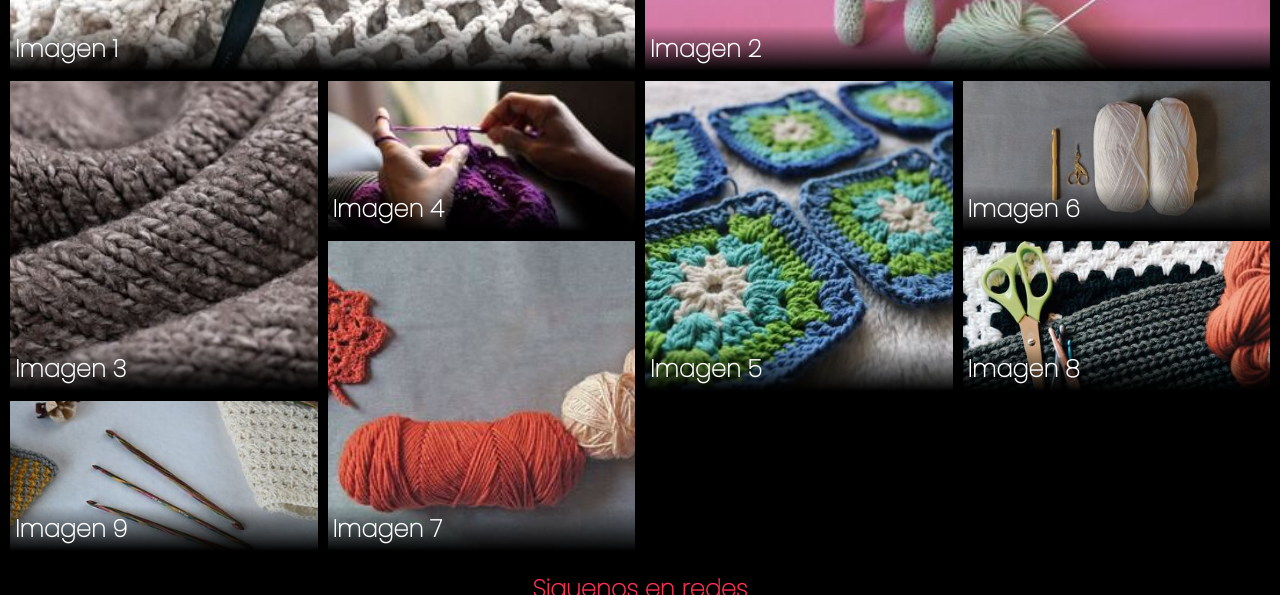
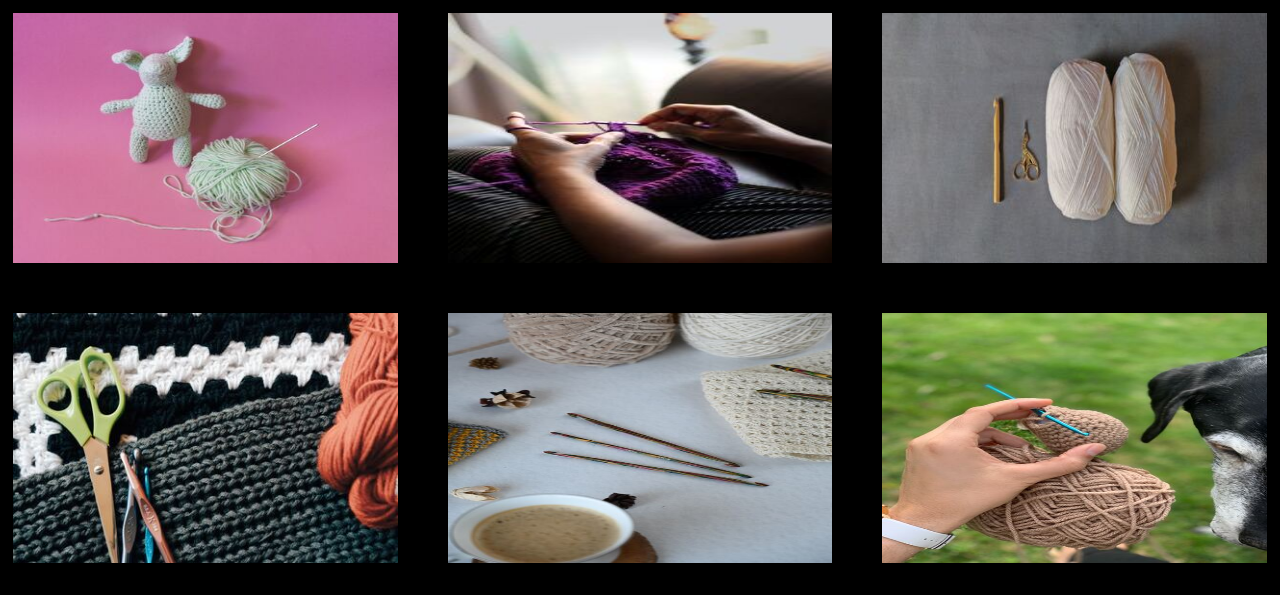
Before and after one commit to AngelMx27/PreEntrega2, a plain HTML site: page pages/galeria.html in a window 1280 px wide. Shown: the part 188-783 px from the top of the page. Drawn offline with nearby package versions, Linux system fonts and the light colour scheme.

Commit message:
Segunda revision

```diff
--- a/css/style.css
+++ b/css/style.css
@@ -467,66 +467,21 @@ form > button:hover,
     }
 }
 /*CSS PARA GALERIA*/
+#gallery .col-lg-4{
 
-.galeria1 h1{
-    text-align: center;
-}
-.gallery-item{
-    position: relative;
+    margin: 0 !important;
+    padding: 25px;
 }
 
-.gallery__title{
-    position: absolute;
-    bottom: 0;
-    color: white;
-    background: linear-gradient(rgba(255,255,255,0),rgba(0,0,0,1));
+#gallery img{
     width: 100%;
-    margin: 0;
-    padding: 5px;
+    height: 250px;
 }
 
-.gallery-container{
-    display: grid;
-    grid-template-columns: repeat(3,1fr);
-    grid-auto-rows: 150px;
-    padding: 10px;
-    gap: 10px;
-
+#gallery img:hover{
+    border: 5px solid #f7f7f7;
 }
 
-.gallery__img{
-    width: 100%;
-    height: 100%;
-    object-fit: cover;
-}
-
-.gallery-item:nth-child(1){
-    grid-column-start: span 2;
-}
-.gallery-item:nth-child(7){
-    grid-row-start: span 2;
-}
-
-.gallery-item:nth-child(3){
-    grid-row-start: span 2;
-}
-
-@media (min-width:760px){
-    .gallery-container{
-        grid-template-columns: repeat(4,1fr);
-    }
-
-    .gallery-item:nth-child(2){
-        grid-column-start: span 2;
-    }
-    .gallery-item:nth-child(3){
-        grid-row-start: span 2;
-    }
-
-    .gallery-item:nth-child(5){
-        grid-row-start: span 2;
-    }
-}
 
 /*CSS PARA CARDS*/
 
@@ -565,13 +520,11 @@ card-img {
 .card-info {
     padding-top: 10%;
 }
-
 .card-button ion-icon
 {
     color: #000000;
     font-size: 20px;
 }
-
 .card-footer {
     width: 100%;
     display: flex;
--- a/pages/galeria.html
+++ b/pages/galeria.html
@@ -5,6 +5,8 @@
     <meta charset="UTF-8">
     <meta name="viewport" content="width=device-width, initial-scale=1.0">
     <title>Galeria</title>
+    <link href="https://cdn.jsdelivr.net/npm/bootstrap@5.3.2/dist/css/bootstrap.min.css" rel="stylesheet"
+        integrity="sha384-T3c6CoIi6uLrA9TneNEoa7RxnatzjcDSCmG1MXxSR1GAsXEV/Dwwykc2MPK8M2HN" crossorigin="anonymous">
     <link rel="stylesheet" href="../css/style.css">
 </head>
 
@@ -20,47 +22,33 @@
             </ul>
         </nav>
     </header>
-    <div class="galeria1">
-        <h1>Galería</h1>
-        <div class="gallery-container">
-            <div class="gallery-item">
-                <img src="../assets/img/10.jpg" alt="" class="gallery__img">
-                <h2 class="gallery__title">Imagen 1</h2>
+    <section id="gallery" class="container1">
+        <div class="text-center pt-5">
+            <h1>Galería</h1>
+        </div>
+
+        <div class="row">
+            <div class="col-lg-4 col-md-6 col-sm-12">
+                <img src="../assets/img/1.jpg" alt="Galería imagen">
             </div>
-            <div class="gallery-item">
-                <img src="../assets/img/1.jpg" alt="" class="gallery__img">
-                <h2 class="gallery__title">Imagen 2</h2>
+            <div class="col-lg-4 col-md-6 col-sm-12">
+                <img src="../assets/img/3.jpg" alt="Galería imagen">
             </div>
-            <div class="gallery-item">
-                <img src="../assets/img/2.jpg" alt="" class="gallery__img">
-                <h2 class="gallery__title">Imagen 3</h2>
+            <div class="col-lg-4 col-md-6 col-sm-12">
+                <img src="../assets/img/5.jpg" alt="Galería imagen">
             </div>
-            <div class="gallery-item">
-                <img src="../assets/img/3.jpg" alt="" class="gallery__img">
-                <h2 class="gallery__title">Imagen 4</h2>
+            <div class="col-lg-4 col-md-6 col-sm-12">
+                <img src="../assets/img/8.jpg" alt="Galería imagen">
             </div>
-            <div class="gallery-item">
-                <img src="../assets/img/4.jpg" alt="" class="gallery__img">
-                <h2 class="gallery__title">Imagen 5</h2>
+            <div class="col-lg-4 col-md-6 col-sm-12">
+                <img src="../assets/img/9.jpg" alt="Galería imagen">
             </div>
-            <div class="gallery-item">
-                <img src="../assets/img/5.jpg" alt="" class="gallery__img">
-                <h2 class="gallery__title">Imagen 6</h2>
-            </div>
-            <div class="gallery-item">
-                <img src="../assets/img/6.jpg" alt="" class="gallery__img">
-                <h2 class="gallery__title">Imagen 7</h2>
-            </div>
-            <div class="gallery-item">
-                <img src="../assets/img/8.jpg" alt="" class="gallery__img">
-                <h2 class="gallery__title">Imagen 8</h2>
-            </div>
-            <div class="gallery-item">
-                <img src="../assets/img/9.jpg" alt="" class="gallery__img">
-                <h2 class="gallery__title">Imagen 9</h2>
+            <div class="col-lg-4 col-md-6 col-sm-12">
+                <img src="../assets/img/11.jpg" alt="Galería imagen">
             </div>
         </div>
-    </div>
+
+    </section>
 
     <footer class="foot">
         <div class="foot1">
@@ -82,6 +70,12 @@
     </footer>
     <script type="module" src="https://unpkg.com/ionicons@7.1.0/dist/ionicons/ionicons.esm.js"></script>
     <script nomodule src="https://unpkg.com/ionicons@7.1.0/dist/ionicons/ionicons.js"></script>
+    <script src="https://cdn.jsdelivr.net/npm/@popperjs/core@2.11.8/dist/umd/popper.min.js"
+        integrity="sha384-I7E8VVD/ismYTF4hNIPjVp/Zjvgyol6VFvRkX/vR+Vc4jQkC+hVqc2pM8ODewa9r"
+        crossorigin="anonymous"></script>
+    <script src="https://cdn.jsdelivr.net/npm/bootstrap@5.3.2/dist/js/bootstrap.min.js"
+        integrity="sha384-BBtl+eGJRgqQAUMxJ7pMwbEyER4l1g+O15P+16Ep7Q9Q+zqX6gSbd85u4mG4QzX+"
+        crossorigin="anonymous"></script>
 </body>
 
 </html>
```
Lines whose indentation alone changed are shown as unchanged.
